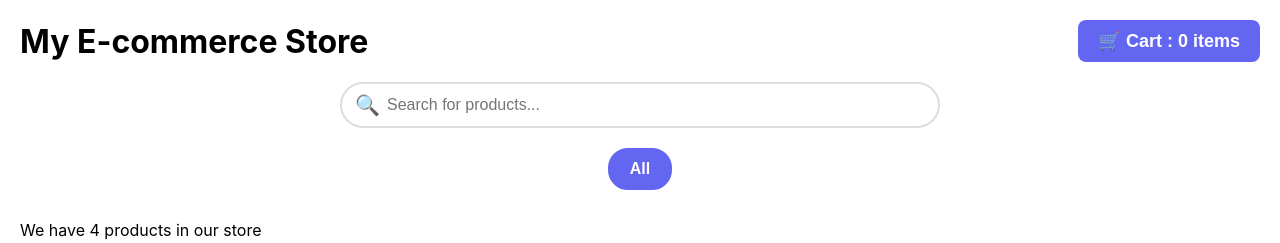
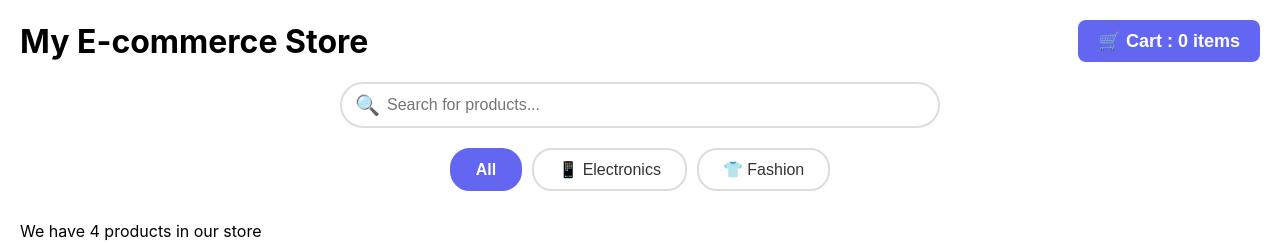
Before and after one commit to Yashas-webdev/my-ecommerce-store, a React (Vite) app: page / in a window 1280 px wide. Shown: the top 243 px of the page. Built offline with nearby package versions, Linux system fonts and the light colour scheme.

Commit message:
add the complete category filter

```diff
--- a/src/App.jsx
+++ b/src/App.jsx
@@ -130,26 +130,67 @@ const addToCart = (product) => {
 </div>
 
 {/* CATEGORY FILTER - Starting with just one button */}
+{/* CATEGORY FILTERS */}
 <div style={{
   display: 'flex',
   justifyContent: 'center',
+  gap: '10px',
+  flexWrap: 'wrap',
   marginTop: '20px',
   marginBottom: '30px'
 }}>
+  {/* All Button */}
   <button
     onClick={() => setSelectedCategory('All')}
     style={{
-      padding: '10px 20px',
-      border: '2px solid #6366f1',
+      padding: '10px 24px',
+      border: selectedCategory === 'All' ? '2px solid #6366f1' : '2px solid #ddd',
       borderRadius: '20px',
-      backgroundColor: '#6366f1',
-      color: 'white',
+      backgroundColor: selectedCategory === 'All' ? '#6366f1' : 'white',
+      color: selectedCategory === 'All' ? 'white' : '#333',
       fontSize: '16px',
-      fontWeight: 'bold',
-      cursor: 'pointer'
+      fontWeight: selectedCategory === 'All' ? 'bold' : 'normal',
+      cursor: 'pointer',
+      transition: 'all 0.2s'
     }}
   >
     All
+  </button>
+
+  {/* Electronics Button */}
+  <button
+    onClick={() => setSelectedCategory('Electronics')}
+    style={{
+      padding: '10px 24px',
+      border: selectedCategory === 'Electronics' ? '2px solid #6366f1' : '2px solid #ddd',
+      borderRadius: '20px',
+      backgroundColor: selectedCategory === 'Electronics' ? '#6366f1' : 'white',
+      color: selectedCategory === 'Electronics' ? 'white' : '#333',
+      fontSize: '16px',
+      fontWeight: selectedCategory === 'Electronics' ? 'bold' : 'normal',
+      cursor: 'pointer',
+      transition: 'all 0.2s'
+    }}
+  >
+    📱 Electronics
+  </button>
+
+  {/* Fashion Button */}
+  <button
+    onClick={() => setSelectedCategory('Fashion')}
+    style={{
+      padding: '10px 24px',
+      border: selectedCategory === 'Fashion' ? '2px solid #6366f1' : '2px solid #ddd',
+      borderRadius: '20px',
+      backgroundColor: selectedCategory === 'Fashion' ? '#6366f1' : 'white',
+      color: selectedCategory === 'Fashion' ? 'white' : '#333',
+      fontSize: '16px',
+      fontWeight: selectedCategory === 'Fashion' ? 'bold' : 'normal',
+      cursor: 'pointer',
+      transition: 'all 0.2s'
+    }}
+  >
+    👕 Fashion
   </button>
 </div>
 
```
